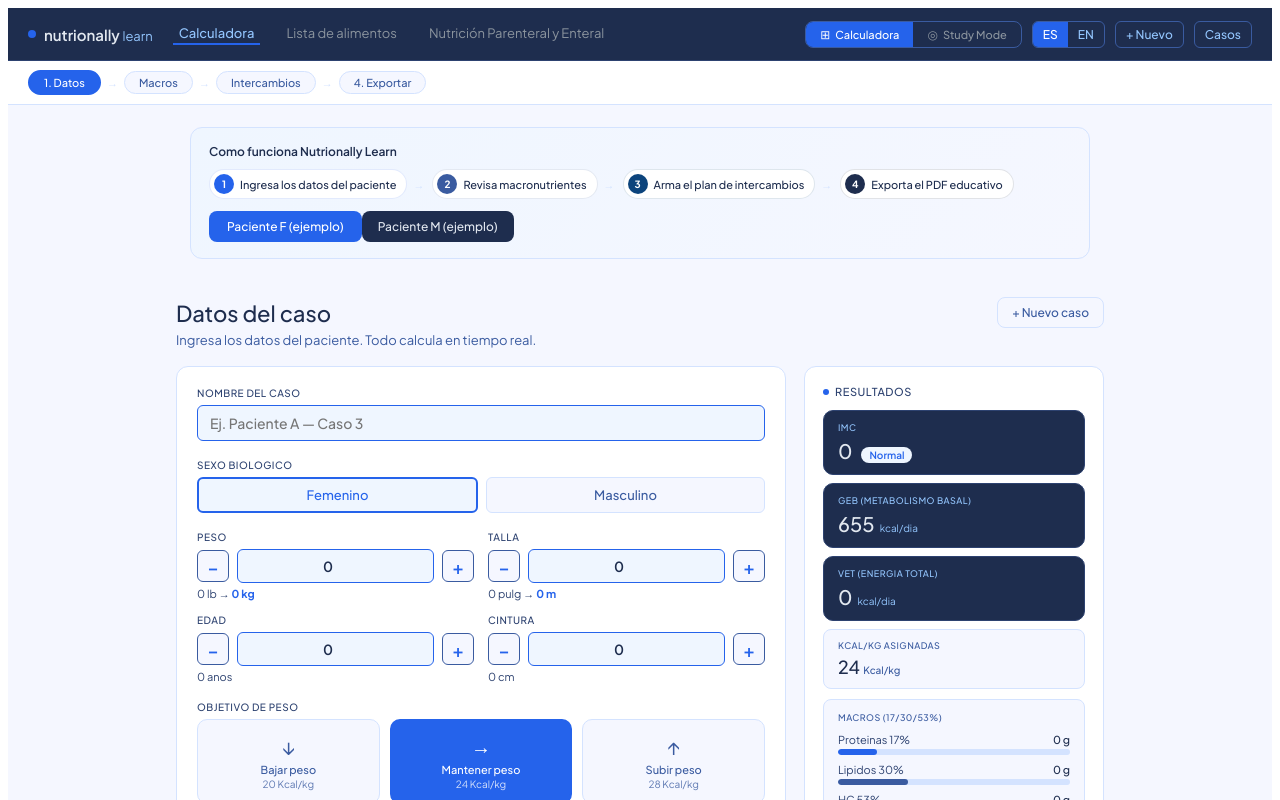
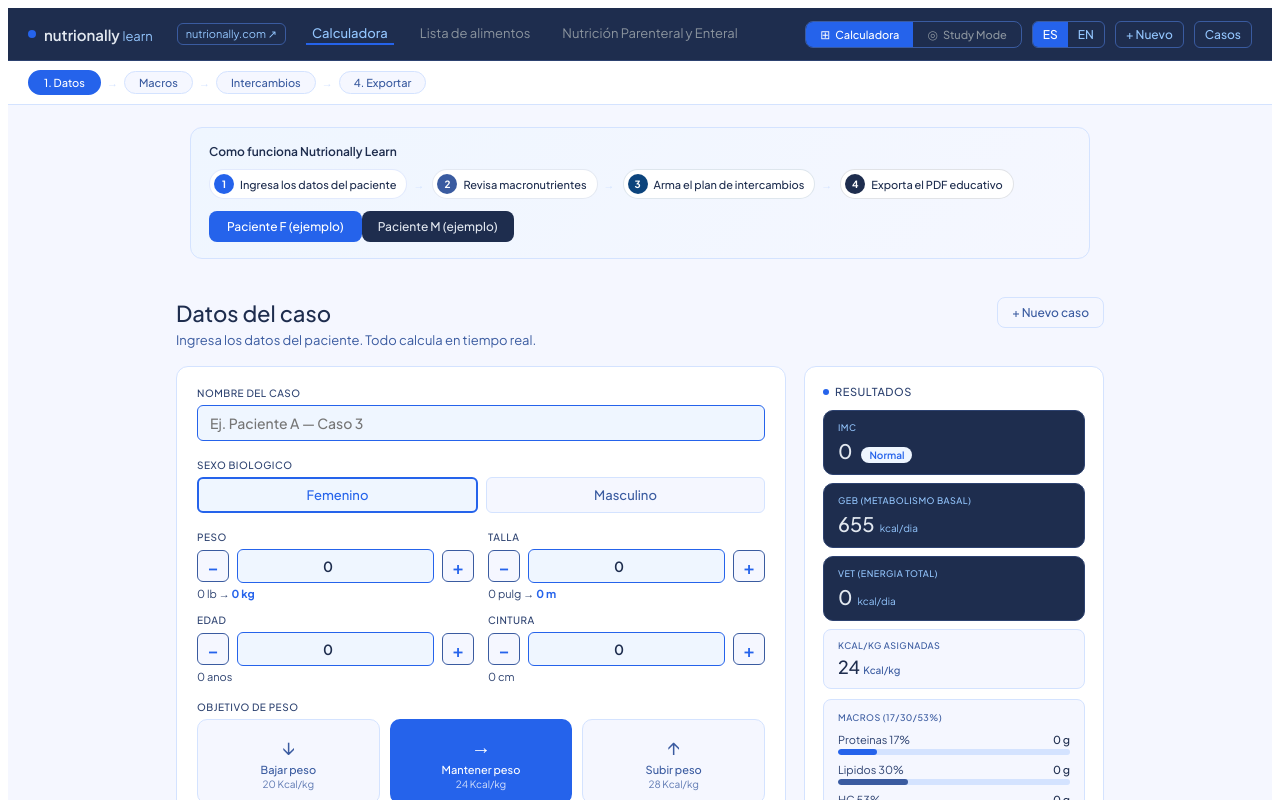
Before and after one commit to Patzz87/nutrionally-learn, a React (Vite) app: page / in a window 1280 px wide. Shown: the top 800 px of the page. Built offline with nearby package versions, Linux system fonts and the light colour scheme.

Commit message:
feat: add nutrionally.com home link to navbar

```diff
--- a/src/App.jsx
+++ b/src/App.jsx
@@ -143,6 +143,7 @@ function Navbar({lang,setLang,screen,setScreen,isMobile,onUpgrade,setCaseStarted
         <div style={{width:8,height:8,borderRadius:"50%",background:"#2563EB"}}/>
         <span style={{fontSize:15,fontWeight:600,color:"#E2E8F0",fontFamily:F}}>nutrionally <span style={{fontWeight:400,color:"#93C5FD",fontSize:13}}>learn</span></span>
       </button>
+      <a href="https://nutrionally.com" target="_blank" rel="noopener noreferrer" style={{fontSize:11,color:"#93C5FD",fontFamily:F,textDecoration:"none",padding:"3px 8px",borderRadius:6,border:"0.5px solid #3A5BA0",marginLeft:4}}>nutrionally.com ↗</a>
       {!isMobile&&[{id:"s1",label:{ES:"Calculadora",EN:"Calculator"}},{id:"s4",label:{ES:"Lista de alimentos",EN:"Food list"}},{id:"s5",label:{ES:"Nutrición Parenteral y Enteral",EN:"Parenteral and Enteral Nutrition"}}].map(item=>(
         <button key={item.id} onClick={()=>setScreen(item.id)} style={{fontSize:13,fontFamily:F,background:"none",border:"none",cursor:"pointer",color:screen===item.id?"#93C5FD":"#8B949E",fontWeight:screen===item.id?500:400,borderBottom:screen===item.id?"2px solid #2563EB":"2px solid transparent",paddingBottom:2,flexShrink:0}}>{item.label[lang]}</button>
       ))}
```
